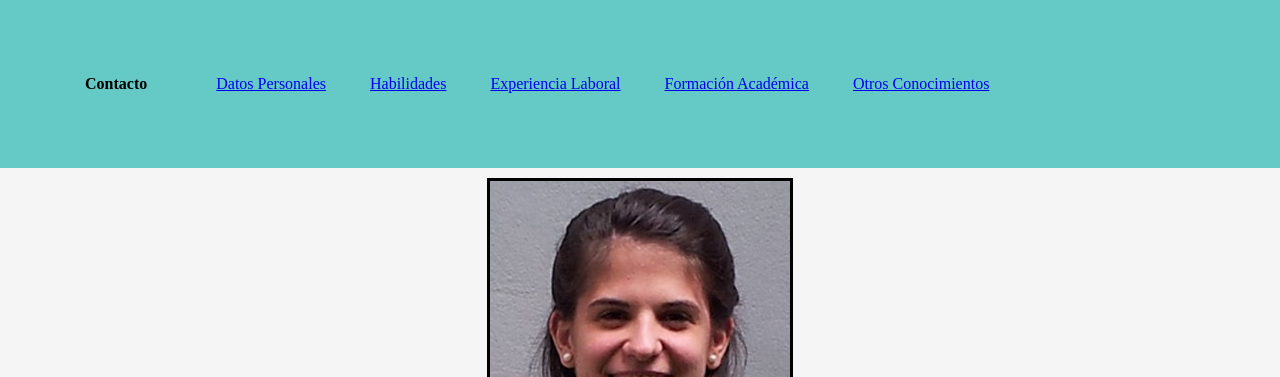
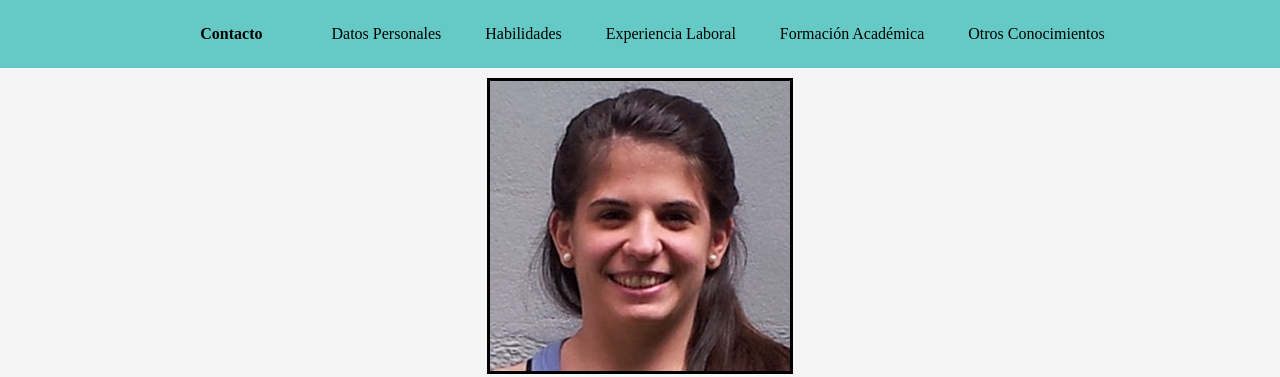
Before and after one commit to silvibayle/proyectocv.github.io, a plain HTML site: page index.html in a window 1280 px wide. Shown: the top 377 px of the page. Drawn offline with Linux system fonts and the light colour scheme; files whose address does not match are found by name.

Commit message:
se ajustan estilos en el navegador

```diff
--- a/css/estilo.css
+++ b/css/estilo.css
@@ -34,16 +34,23 @@ header{
 .nav-links{
     background-color:rgba(32, 178, 171, 0.691);
     margin:0px;
+    text-align: center;
+    padding:0px;
 }
 .nav-links li{
     display: inline-block;
-    padding: 50px 20px;
+    padding: 0px 20px;
     text-align: center;
     list-style: none;
 }
-.nav-links li a:hover{
+.nav-links {
+    text-align: center;
+    padding: 0;
+}
+
+.nav-links li a {
+    text-decoration: none;
     color:black;
-    font-family: 'Josefin Sans', sans-serif;
 }
 footer{
     text-align: center;
```
